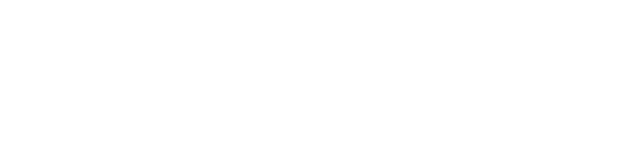
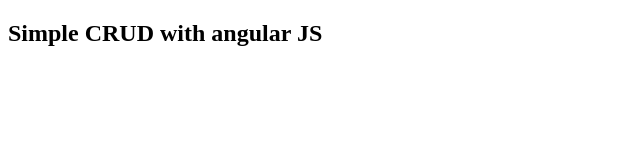
Before and after one commit to Mantecorso/firstone, a plain HTML site: page index.html in a window 1280 px wide. Shown: the whole page, without its empty margins (0-640 px from the left). Drawn offline with nearby package versions, Linux system fonts and the light colour scheme.

Commit message:
primeros pasos con angular

```diff
--- a/index.html
+++ b/index.html
@@ -7,8 +7,14 @@
     <title>Document</title>
     <link rel="stylesheet" href="style.css">
 </head>
-<body>
+<body ng-app="luisApp">
+    <header>
+        <h2>Simple CRUD with angular JS</h2>
+    </header>
+    <div ng-controller="simplecrud">
 
+
+    </div>
     <script src="https://ajax.googleapis.com/ajax/libs/angularjs/1.7.2/angular.min.js"></script>
     <script src="app.js"></script>
 </body>
```
